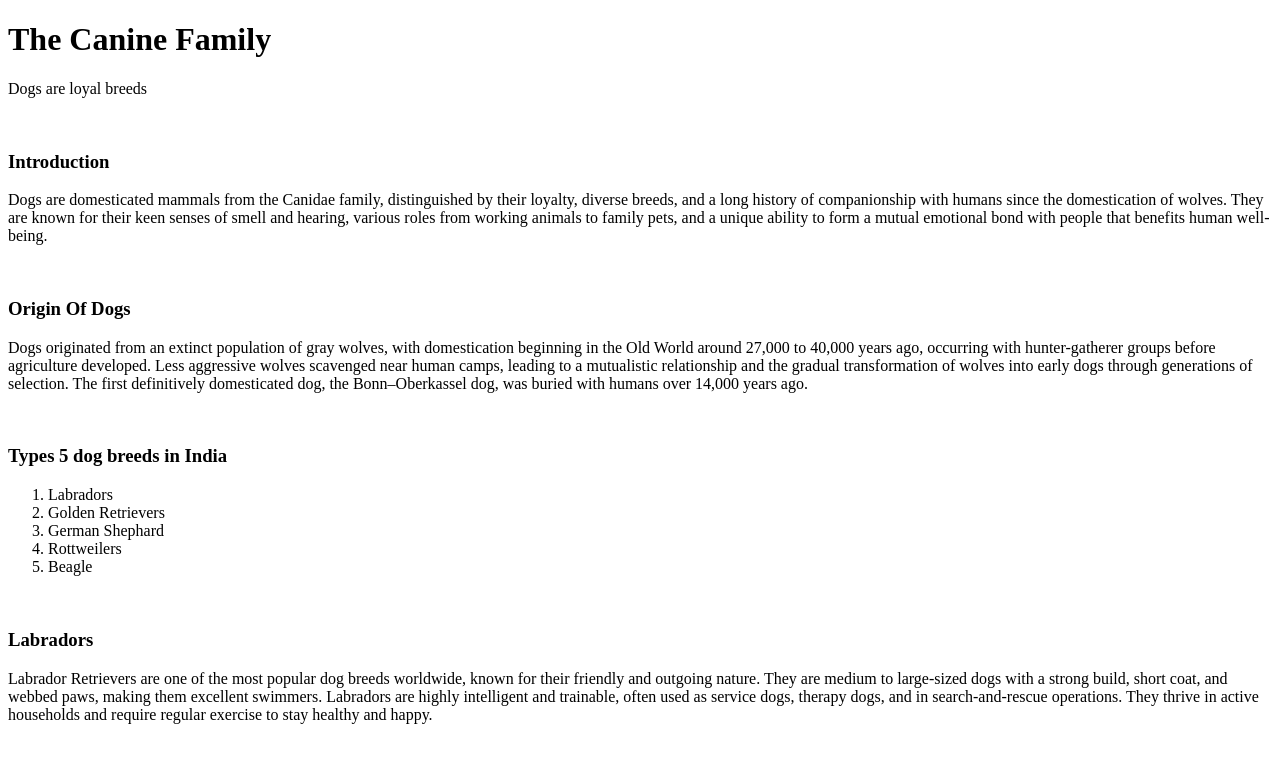
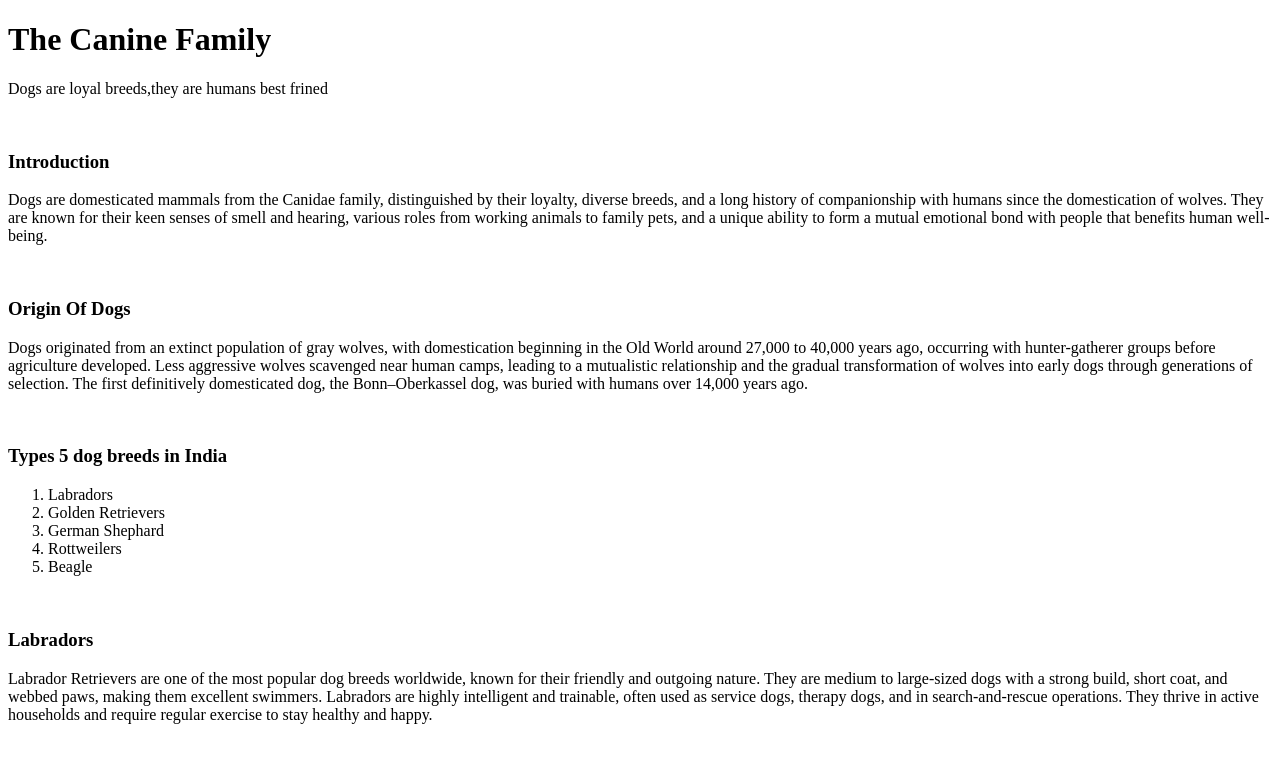
Before and after one commit to SanjanaM0619/practice, a plain HTML site: page index.html in a window 1280 px wide. Drawn offline with Linux system fonts and the light colour scheme.

Commit message:
Initial concept:Dogs are loyal breeds and humans best friend

```diff
--- a/index.html
+++ b/index.html
@@ -7,7 +7,7 @@
 </head>
 <body>
     <h1>The Canine Family</h1>
-    <p>Dogs are loyal breeds</p>
+    <p>Dogs are loyal breeds,they are humans best frined</p>
     <br>
     <h3>Introduction</h3>
     <p>Dogs are domesticated mammals from the Canidae family, distinguished by their loyalty, diverse breeds, and a long history of companionship with humans since the domestication of wolves. They are known for their keen senses of smell and hearing, various roles from working animals to family pets, and a unique ability to form a mutual emotional bond with people that benefits human well-being.</p>
```
